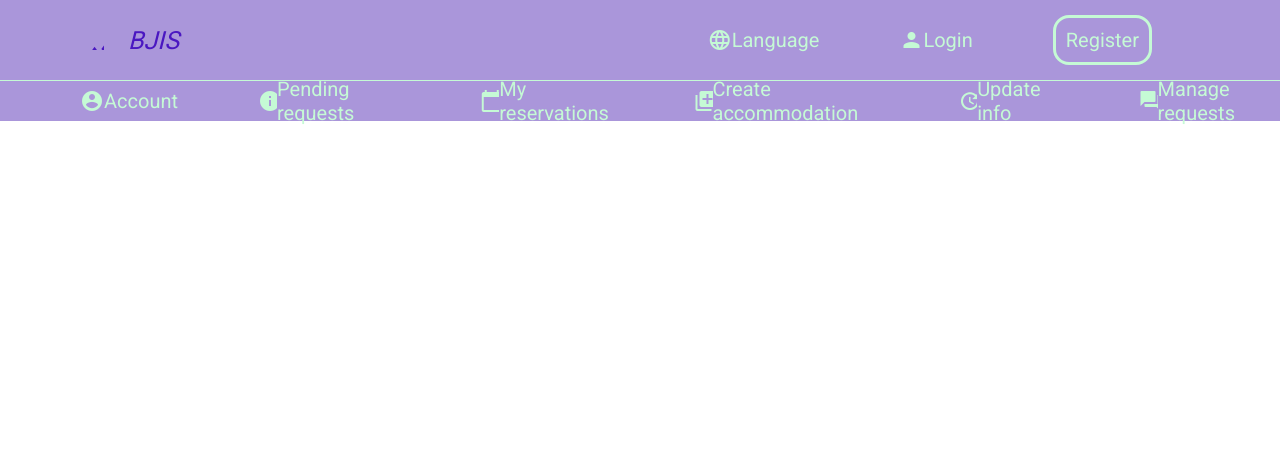
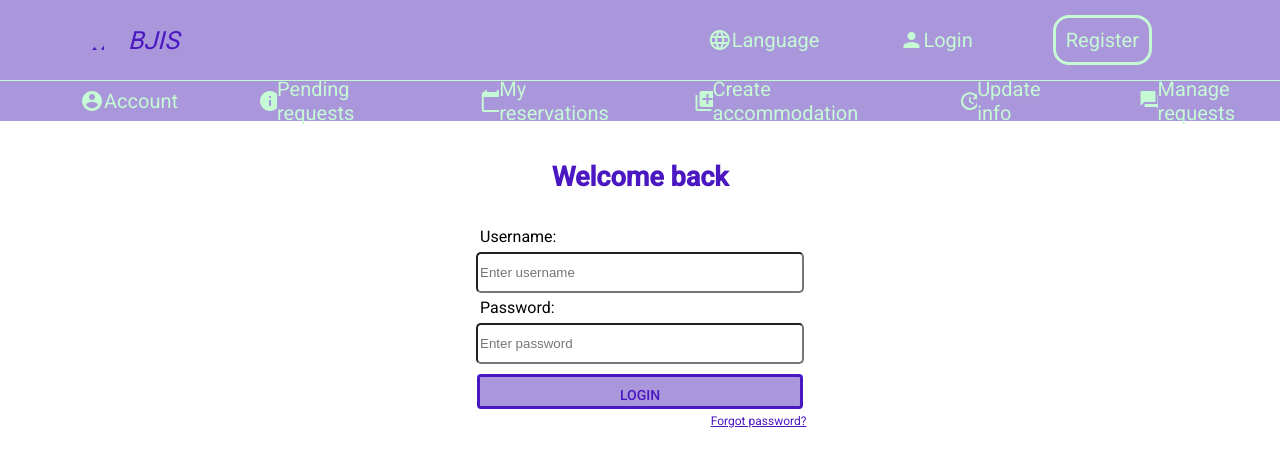
Before and after one commit to XWS-bjis/accommodation-front, an Angular app: page /login in a window 1280 px wide. Before the commit this address led to /. Shown: the top 466 px of the page. Built offline with nearby package versions, Linux system fonts and the light colour scheme.

Commit message:
Add user login form and model

```diff
--- a/src/app/app-routing.module.ts
+++ b/src/app/app-routing.module.ts
@@ -1,9 +1,11 @@
 import { NgModule } from '@angular/core';
 import { RouterModule, Routes } from '@angular/router';
 import { RegisterComponent } from './components/user/register/register.component';
+import { LoginComponent } from './components/user/login/login.component';
 
 const routes: Routes = [
-  {path: 'register', component: RegisterComponent}
+  {path: 'register', component: RegisterComponent},
+  {path: 'login', component: LoginComponent}
 ];
 
 @NgModule({
--- a/src/app/app.module.ts
+++ b/src/app/app.module.ts
@@ -12,12 +12,14 @@ import { FormsModule } from '@angular/forms';
 import {MatFormFieldModule} from '@angular/material/form-field';
 import {MatCheckboxModule} from '@angular/material/checkbox';
 import {MatRadioModule} from '@angular/material/radio';
+import { LoginComponent } from './components/user/login/login.component';
 
 @NgModule({
   declarations: [
     AppComponent,
     NavbarComponent,
-    RegisterComponent
+    RegisterComponent,
+    LoginComponent
   ],
   imports: [
     BrowserModule,
--- /dev/null
+++ b/src/app/components/user/login/login.component.css
@@ -0,0 +1,90 @@
+.login-container{
+    width: 100%;
+    height: 100%;
+    display: flex;
+    justify-content: center;
+    position:fixed;
+    left: 0;
+}
+
+.form-container{
+    width: 50%;
+    height: 300px;
+    display: flex;
+    justify-content: center;
+    flex-direction: column;
+    align-items: flex-start;
+    gap: 15px;
+    margin-top: 2rem;
+}
+
+.text-container{
+    font-size: 18px;
+    display: flex;
+    justify-content: center;
+    align-items: center;
+    width: 100%;
+    height: 20%;
+    color: #4a17c1;
+}
+
+  .input-container{
+    display: flex;
+    justify-content: flex-start;
+    flex-direction: column;
+    width: 100%;
+    height: 80%;
+    margin-left: auto;
+    margin-right: auto;
+  }
+
+  .text-input{
+    margin-left: auto;
+    margin-right: auto;
+    width: 50%;
+    height: 35px;
+    border-radius: 5px;
+  }
+
+  .form-label{
+    margin-left: auto;
+    margin-right: auto;
+    width: 50%;
+    height: 25px;
+    margin-top: 5px;
+  }
+
+  .form-btn{
+    margin-left: auto;
+    margin-right: auto;
+    margin-top: 10px;
+    width: 51%;
+    height: 35px;
+    color: #4a17c1;
+    background-color: #AA96DA;
+    border: 3px solid  #4a17c1;
+  }
+
+  .form-btn, a:hover{
+    cursor: pointer;
+  }
+
+  .form-btn:hover{
+    background-color: #C5FAD5;
+  }
+
+  .message-container{
+    display: flex;
+    justify-content: flex-end;
+    width: 52%;
+    margin-left: auto;
+    margin-right: auto;
+    height: 50px;
+  }
+
+  a{
+    font-size: 12px;
+    margin-top: 5px;
+    text-decoration: underline;
+    color: #4a17c1;
+  }
--- /dev/null
+++ b/src/app/components/user/login/login.component.html
@@ -0,0 +1,17 @@
+<div class="login-container">
+    <div class="form-container">
+            <div class="text-container">
+                    <h2>Welcome back</h2>
+            </div>
+            <div class="input-container">
+                    <label class="form-label" for="username">Username:</label>
+                    <input class="text-input" type="text" name="username" placeholder="Enter username" [(ngModel)] = "userCredential.username" id="userName" required>
+                    <label class="form-label" for="password">Password:</label>
+                    <input class="text-input" type="password"  name="password" placeholder="Enter password" [(ngModel)] = "userCredential.password" id="password" required>
+                    <button mat-flat-button class="form-btn" type="button" (click)="loginUser()">LOGIN</button>
+                    <div class="message-container">
+                            <a>Forgot password?</a>
+                    </div>
+            </div>
+    </div>
+</div>
--- /dev/null
+++ b/src/app/components/user/login/login.component.ts
@@ -0,0 +1,22 @@
+import { Component, OnInit } from '@angular/core';
+import { LoginDTO } from '../model/login.model';
+
+@Component({
+  selector: 'app-login',
+  templateUrl: './login.component.html',
+  styleUrls: ['./login.component.css']
+})
+export class LoginComponent implements OnInit {
+
+  public userCredential: LoginDTO = {} as LoginDTO
+
+  constructor() { }
+
+  ngOnInit(): void {
+  }
+
+  loginUser(){
+
+  }
+
+}
--- /dev/null
+++ b/src/app/components/user/model/login.model.ts
@@ -0,0 +1,4 @@
+export interface LoginDTO{
+    username: string,
+    password: string
+}
--- a/src/app/components/user/register/register.component.html
+++ b/src/app/components/user/register/register.component.html
@@ -44,7 +44,7 @@
 
         </div>
         <div class="btn-container">
-            <button mat-flat-button type="button" class="signup-btn" (click)="registerUser()">Sign up</button>
+            <button mat-flat-button type="button" class="signup-btn" (click)="registerUser()">SIGN UP</button>
 
         </div>
     </div>
--- a/src/app/components/user/register/register.component.ts
+++ b/src/app/components/user/register/register.component.ts
@@ -1,5 +1,6 @@
 import { Component, OnInit } from '@angular/core';
 import { Address, User } from '../model/register.model';
+import { Router } from '@angular/router';
 
 @Component({
   selector: 'app-register',
@@ -11,13 +12,14 @@ export class RegisterComponent implements OnInit {
   public user: User = {} as User
   address: Address = {} as Address
 
-  constructor() { }
+  constructor(private router: Router) { }
 
   ngOnInit(): void {
   }
 
   registerUser(){
     this.user.address = this.address
+    this.router.navigate(['login'])
   }
 
 }
--- a/src/app/shared/navbar/navbar.component.html
+++ b/src/app/shared/navbar/navbar.component.html
@@ -6,7 +6,7 @@
     </div>
     <div class="user-status-container">
         <div class="item-container"><mat-icon>language</mat-icon>Language</div>
-        <div class="item-container"><mat-icon>person</mat-icon>Login</div>
+        <div class="item-container" routerLink="login"><mat-icon>person</mat-icon>Login</div>
         <div class="item-container-register" routerLink="register">Register</div>
 
     </div>
```
Also changed, not shown: 1 other file (tests, documents, lock files or other folders).
